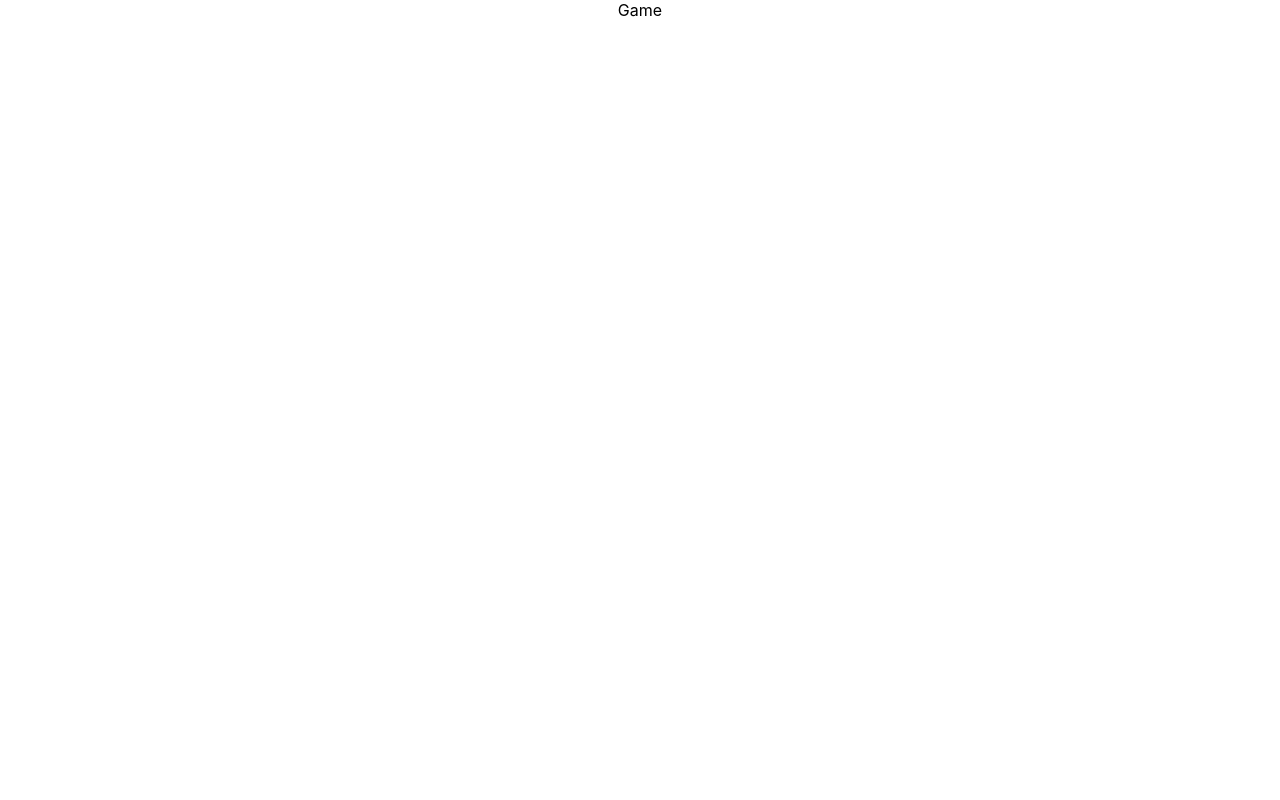
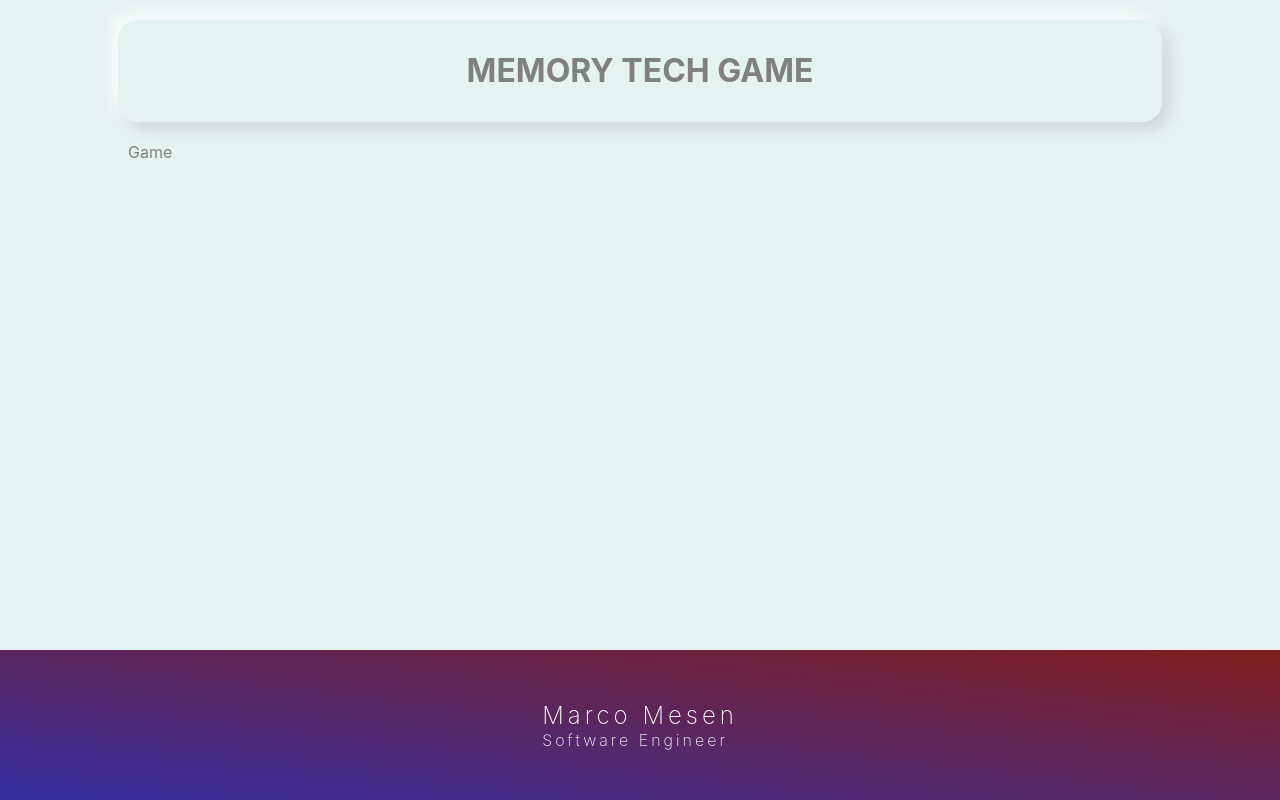
Before and after one commit to mrcMesen/Tech-Memory, a React (Create React App) app: page / in a window 1280 px wide. Built offline with nearby package versions, Linux system fonts and the light colour scheme.

Commit message:
Layout and global styles

```diff
--- a/src/app/App.module.css
+++ /dev/null
@@ -1,38 +0,0 @@
-.container {
-  text-align: center;
-}
-
-.logo {
-  height: 40vmin;
-  pointer-events: none;
-}
-
-@media (prefers-reduced-motion: no-preference) {
-  .logo {
-    animation: logo-spin infinite 20s linear;
-  }
-}
-
-.header {
-  background-color: #282c34;
-  min-height: 100vh;
-  display: flex;
-  flex-direction: column;
-  align-items: center;
-  justify-content: center;
-  font-size: calc(10px + 2vmin);
-  color: white;
-}
-
-.link {
-  color: #61dafb;
-}
-
-@keyframes logo-spin {
-  from {
-    transform: rotate(0deg);
-  }
-  to {
-    transform: rotate(360deg);
-  }
-}
--- a/src/app/App.tsx
+++ b/src/app/App.tsx
@@ -1,13 +1,11 @@
 import { BrowserRouter, Switch, Route } from 'react-router-dom';
+import { Layout } from '../components/Layout';
 import { Game } from '../pages/Game';
 import { Records } from '../pages/Records';
 
-// import logo from './logo.svg';
-import styles from './App.module.css';
-
-function App() {
+export default function App() {
   return (
-    <div className={styles.container}>
+    <Layout>
       <BrowserRouter>
         <Switch>
           <Route path='/'>
@@ -18,8 +16,6 @@ function App() {
           </Route>
         </Switch>
       </BrowserRouter>
-    </div>
+    </Layout>
   );
 }
-
-export default App;
--- /dev/null
+++ b/src/components/Layout/Footer.tsx
@@ -0,0 +1,14 @@
+import { ReactElement } from 'react';
+import './styles.css';
+
+export const Footer = (): ReactElement => {
+  return (
+    <footer className='Footer bg-gradiant'>
+      <div className='Footer-presentation'>
+        <h2>Marco Mesen</h2>
+        <h4>Software Engineer</h4>
+      </div>
+      <div>{/* <Social /> */}</div>
+    </footer>
+  );
+};
--- /dev/null
+++ b/src/components/Layout/index.tsx
@@ -0,0 +1,20 @@
+import { ReactElement, ReactNode } from 'react';
+import { Paper } from '../Paper';
+import { Footer } from './Footer';
+import './styles.css';
+
+interface Props {
+  children: ReactNode;
+}
+
+export const Layout = ({ children }: Props): ReactElement => {
+  return (
+    <div className='App-container'>
+      <Paper className='Title-content bg-gradiant'>
+        <h1 className='Title-text'>Memory Tech Game</h1>
+      </Paper>
+      <main className='App-content'>{children}</main>
+      <Footer />
+    </div>
+  );
+};
--- /dev/null
+++ b/src/components/Layout/styles.css
@@ -0,0 +1,60 @@
+.App-container {
+  min-height: 100vh;
+  display: flex;
+  flex-direction: column;
+  justify-content: space-between;
+  /* background-color: #e3edf7; */
+  background-color: #e4f2f0;
+}
+
+.Title-content {
+  margin-top: 20px;
+  width: 80%;
+}
+.Title-text {
+  text-align: center;
+  text-transform: uppercase;
+}
+
+.App-content {
+  flex: 1 1 0%;
+  margin: 20px auto;
+  width: 80%;
+}
+
+.Footer {
+  width: 100%;
+  min-height: 150px;
+  display: flex;
+  justify-content: center;
+  align-items: center;
+}
+
+.Footer-presentation {
+  color: white;
+}
+
+.Footer h2,
+.Footer h4 {
+  font-weight: 200;
+  margin: 0;
+}
+
+.Footer h2 {
+  letter-spacing: 4px;
+}
+
+.Footer h4 {
+  letter-spacing: 3px;
+}
+
+@media only screen and (max-width: 768px) {
+  .Title-content {
+    margin-top: 10px;
+    padding: 0 20px;
+  }
+  .App-content {
+    flex: 1 1 0%;
+    width: 90%;
+  }
+}
--- /dev/null
+++ b/src/components/Paper/index.tsx
@@ -0,0 +1,11 @@
+import { ReactNode, ReactElement } from 'react';
+import './styles.css';
+
+interface Props {
+  children: ReactNode;
+  className: string;
+}
+
+export const Paper = ({ children, className }: Props): ReactElement => {
+  return <div className={`Paper-container ${className}`}>{children}</div>;
+};
--- /dev/null
+++ b/src/components/Paper/styles.css
@@ -0,0 +1,9 @@
+.Paper-container {
+  padding: 10px;
+  background: #e4f2f0;
+  margin: auto;
+  border-radius: 20px;
+  box-shadow: -8px -8px 15px rgba(2125, 255, 255, 0.7),
+    8px 8px 15px rgba(0, 0, 0, 0.1);
+  /* background: linear-gradient(145deg, #cddad8, #f4ffff); */
+}
--- a/src/index.css
+++ b/src/index.css
@@ -5,9 +5,26 @@ body {
     sans-serif;
   -webkit-font-smoothing: antialiased;
   -moz-osx-font-smoothing: grayscale;
+  color: gray;
 }
 
 code {
   font-family: source-code-pro, Menlo, Monaco, Consolas, 'Courier New',
     monospace;
 }
+
+.icon {
+  margin: 4px;
+  width: 24px;
+  height: 24px;
+  stroke: #fff;
+}
+
+.bg-gradiant {
+  background: rgb(55, 48, 163);
+  background-image: linear-gradient(to top right, var(--tw-gradient-stops));
+  --tw-gradient-to: #7f1d1d;
+  --tw-gradient-from: #3730a3;
+  --tw-gradient-stops: var(--tw-gradient-from),
+    var(--tw-gradient-to, rgba(55, 48, 163, 0));
+}
```
Also changed, not shown: src/app/types.ts (+7 -0 lines).
